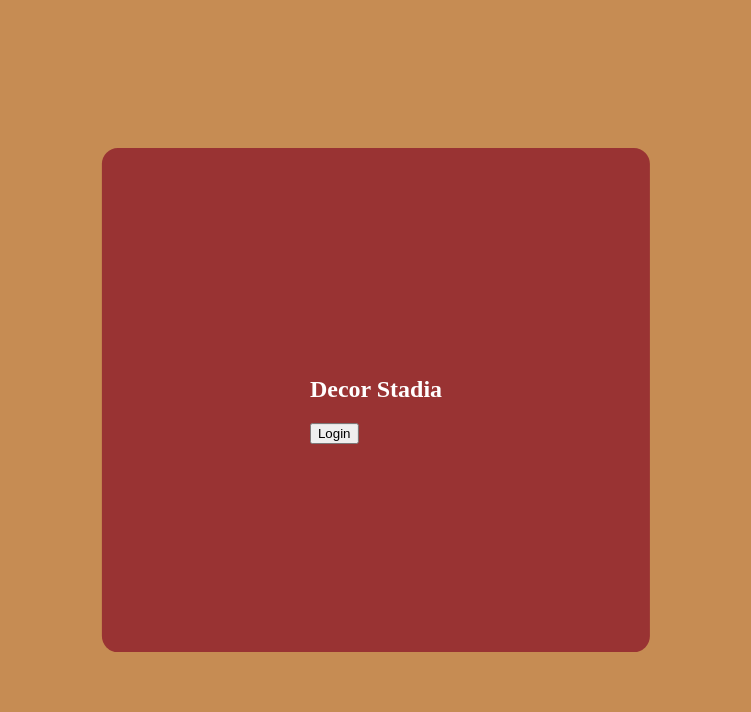
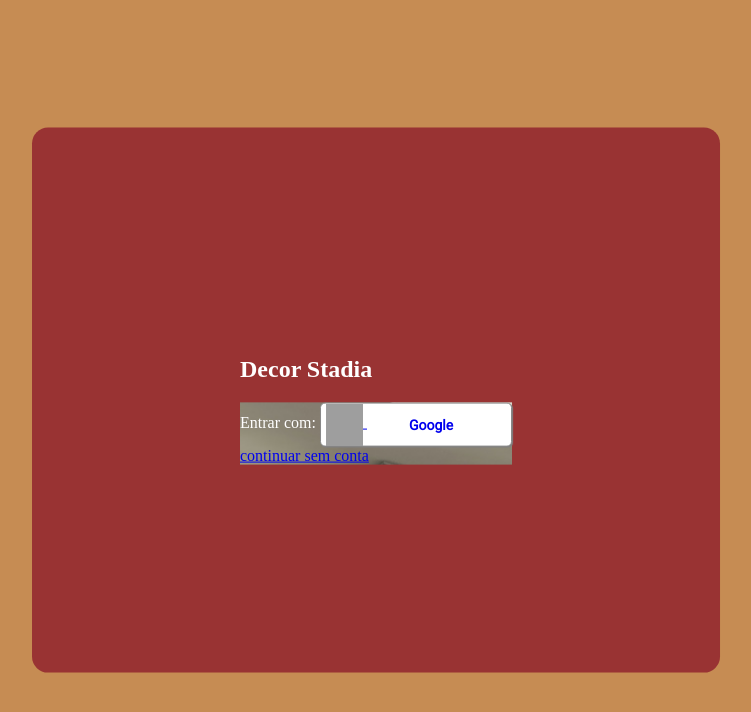
Before and after one commit to gabrielmotroni-prog/DecorStadia, a Flask app: page /login in a window 1280 px wide. Shown: the top 712 px of the page, without its empty margins (264-1015 px from the left). Run offline with Flask 2, Linux system fonts and the light colour scheme; some libraries are stand-ins or nearby versions; grey boxes are pictures that could not be loaded.

Commit message:
botao g adaptado

```diff
--- a/app/templates/login.html
+++ b/app/templates/login.html
@@ -1,6 +1,8 @@
 <!DOCTYPE html>
 <html lang="en">
 <head>
+   <!--fonte da google-->
+    <link href="https://fonts.googleapis.com/css?family=Roboto" rel="stylesheet" type="text/css">
     <meta charset="UTF-8">
     <meta http-equiv="X-UA-Compatible" content="IE=edge">
     <meta name="viewport" content="width=device-width, initial-scale=1.0">
@@ -9,12 +11,51 @@
 
     <!-- integração login Google-->
     <meta name="google-signin-scope" content="profile email">
-    <meta name="google-signin-client_id" content="861493702963-f42rn1p8oq2jpc0jk65gh066mq3o55on.apps.googleusercontent.com">
+    <meta name="google-signin-client_id" content="646561352344-k00r23h9lfel4s1spjpetto3bcvr57r0.apps.googleusercontent.com">
     <script src="https://apis.google.com/js/platform.js" async defer></script>
 
 </head>
 <body>
-<style>
+<style type="text/css">
+
+    #customBtn {
+      display: inline-block;
+      background: white;
+      color: #444;
+      width: 190px;
+      border-radius: 5px;
+      border: thin solid #888;
+      box-shadow: 1px 1px 1px grey;
+      white-space: nowrap;
+    }
+    #customBtn:hover {
+      cursor: pointer;
+    }
+    span.label {
+      font-family: serif;
+      font-weight: normal;
+    }
+    span.icon {
+      background: url('https://developers-dot-devsite-v2-prod.appspot.com/identity/sign-in/g-normal.png') transparent 5px 50% no-repeat;
+      display: inline-block;
+      vertical-align: middle;
+      width: 42px;
+      height: 42px;
+    }
+    span.buttonText {
+      display: inline-block;
+      vertical-align: middle;
+      padding-left: 42px;
+      padding-right: 42px;
+      font-size: 14px;
+      font-weight: bold;
+      /* Use the Roboto font that is loaded in the <head> */
+      font-family: 'Roboto', sans-serif;
+    }
+
+
+
+
     body {
         background: #c68c53 }
 
@@ -35,29 +76,22 @@
 
   </style>
   <section>
-
     <h1>Decor Stadia</h1>
 
+    <div class="content">
 
     <!-- integração login Google-->
-    <p><div class="g-signin2" data-onsuccess="onSignIn"></div></p><!-- botão Google-->
-    <a  href='/logar'><button>Login</button></a>
-    <script>
-        function onSignIn(googleUser) {
-          // Useful data for your client-side scripts:
-          var profile = googleUser.getBasicProfile();
-          console.log("ID: " + profile.getId()); // Don't send this directly to your server!
-          console.log('Full Name: ' + profile.getName());
-          console.log('Given Name: ' + profile.getGivenName());
-          console.log('Family Name: ' + profile.getFamilyName());
-          console.log("Image URL: " + profile.getImageUrl());
-          console.log("Email: " + profile.getEmail());
-
-          // The ID token you need to pass to your backend:
-          var id_token = googleUser.getAuthResponse().id_token;
-          console.log("ID Token: " + id_token);
-        }
-      </script>
+    <div id="gSignInWrapper">
+      <span class="label">Entrar com:</span>
+      <div id="customBtn" class="customGPlusSignIn">
+        <a  href='/logar'>
+        <span class="icon"></span>
+        <span class="buttonText">Google</span>
+        </a>
+      </div>
+    </div>
+    <a href="/"> continuar sem conta</a>
+  </div>
   </section>
 
 
```
Also changed, not shown: app/templates/nav_menu.html (+6 -1 lines).
